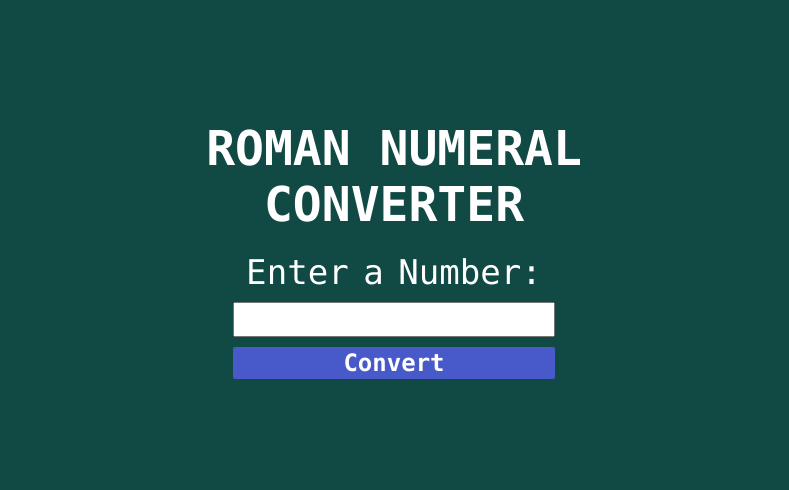
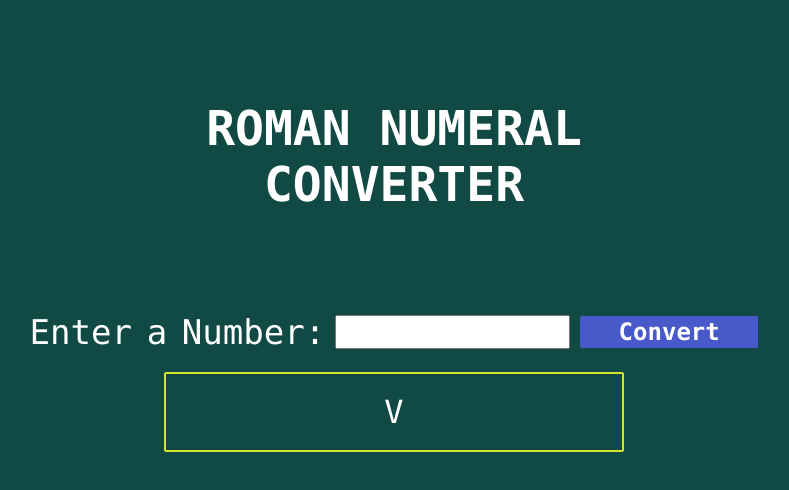
Before and after one commit to oliprog-sys/Basic-Roman-Numeral-Converter, a plain HTML site: page index.html in a window 1280 px wide. Both pictures are taken after typing "5" into the empty fields and a click on the button "Convert". Shown: the whole page, without its empty margins (246-1035 px from the left). Drawn offline with Linux system fonts and the light colour scheme.

Commit message:
added function to convert the numeric number to roman number

```diff
--- a/index.html
+++ b/index.html
@@ -11,12 +11,12 @@
     <div id="main-div" class="main-div">
         <h1>ROMAN NUMERAL <br>CONVERTER</h1>
         <section id="input-sec" class="input-sec">
-            <label for="numebr-input">Enter a Number:</label>
+            <label for="numebr-input">Enter a Number: </label>
             <input type="number" id="number" class="number">
             <button id="convert-btn" class="convert-btn">Convert</button>
         </section>
         <section id="output-sec" class="output-sec">
-            <output id="output" class="ouput"></output>
+            <span id="output" class="ouput"></span>
         </seciion>
     </div>
     <script src="script.js"></script>
--- a/script.js
+++ b/script.js
@@ -1,23 +1,38 @@
 const numberInput = document.getElementById("number");
 const convertBtn = document.getElementById("convert-btn");
-const resultOuput = document.getElementById("output");
+const resultOutput = document.getElementById("output");
 
 const checkUserInput = () => {
     const inputNumber = parseInt(numberInput.value);
 
     if(!numberInput.value){
-        alert("Please enter a valid number");
+        resultOutput.textContent = "Please enter a valid number";
+        return;
     } else if(inputNumber < 0){
-        alert("Please enter a number greater than or equal to 1");
+        resultOutput.textContent = "Please enter a number greater than or equal to 1";
+        return;
     } else if(inputNumber >= 4000){
-        alert("Please enter a number less than or equal to 3999");
+        resultOutput.textContent = "Please enter a number less than or equal to 3999";
+        return;
     }
 
+    resultOutput.textContent = numeralToRoman(inputNumber);
     numberInput.value="";
 }
 
 const numeralToRoman = (input) => {
+    let romanNum='';
+    const values = [1000, 900, 500, 400, 100, 90, 50, 40, 10, 9, 5, 4, 1];
+    const symbols = ['M', 'CM', 'D', 'CD', 'C', 'XC', 'L', 'XL', 'X', 'IX', 'V', 'IV', 'I'];
 
+    for(let i = 0; i < values.length; i++){
+        while(input >= values[i]){
+            romanNum += symbols[i];
+            input -= values[i];
+        }
+    }
+
+    return romanNum;
 }
 
 convertBtn.addEventListener("click", checkUserInput);
--- a/styles.css
+++ b/styles.css
@@ -10,6 +10,7 @@
     --dark-gray: #114a44;
     --white: #ffffff;
     --blue: #4859ca;
+    --orange: #d4e22c;
 }
 
 body {
@@ -28,6 +29,8 @@ h1 {
     font-size: 3rem;
     text-align: center;
     margin: 20px 0;
+    margin-bottom: 100px;
+    margin-top: 0;
 }
 
 .input-sec {
@@ -67,9 +70,9 @@ h1 {
 }
 
 .number {
-    font-size: inherit;
+    font-size: 17px;
     padding: 0.3rem;
-    width: 70%;
+    width: 300px;
 }
 
 .output-sec {
@@ -89,3 +92,18 @@ h1 {
     border: 2px solid var(--orange);
     border-radius: 2px;
 }
+
+@media screen and (min-width: 36em) {
+    body {
+      font-size: 1rem;
+    }
+
+    .input-sec {
+      flex-direction: row;
+      width: unset;
+    }
+
+    .output {
+      width: unset;
+    }
+  }
```
